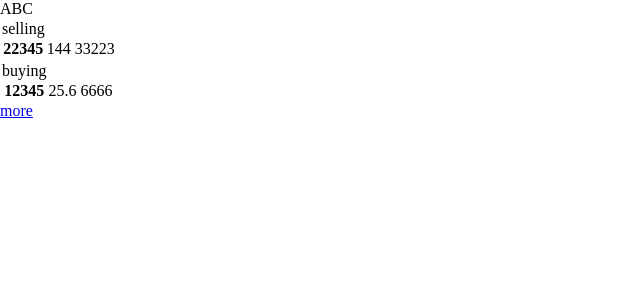
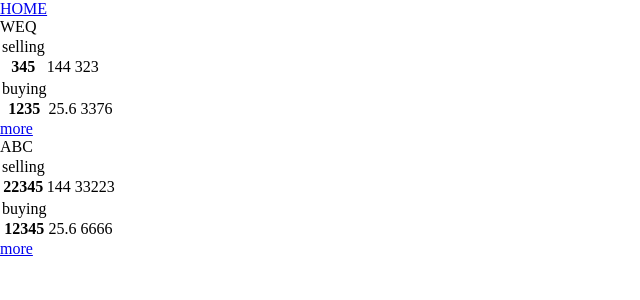
Before and after one commit to tezexchange/tezexchange-web, a Nuxt app: page / in a window 1280 px wide. Shown: the top 300 px of the page, without its empty margins (0-640 px from the left). Built offline with nearby package versions, Linux system fonts and the light colour scheme.

Commit message:
add more mocking data

```diff
--- a/src/js/data.js
+++ b/src/js/data.js
@@ -1,4 +1,36 @@
 export const sample_orders = {
+	WEQ: {
+    selling: [
+      {
+        price: 345,
+        orders: [
+          {owner: 'tz1dfagvWf', amount_tez: '144', amount_token: '323'},
+        ]
+      },
+      {
+        price: 2344,
+        orders: [
+          {owner: 'tz1dbgDesf', amount_tez: '2', amount_token: '52'},
+          {owner: 'tz1efaGDrf', amount_tez: '154', amount_token: '3413'}
+        ]
+      }
+    ],
+    buying: [
+      {
+        price: 1235,
+        orders: [
+          {owner: 'tz1dfagvWf', amount_tez: '12.3', amount_token: '33'},
+          {owner: 'tz1efaGDrf', amount_tez: '13.3', amount_token: '3343'}
+        ]
+      },
+      {
+        price: 144,
+        orders: [
+          {owner: 'tz1dbgDesf', amount_tez: '2', amount_token: '12'},
+        ]
+      }
+    ]
+  },
   ABC: {
     selling: [
       {
--- a/src/layouts/default.vue
+++ b/src/layouts/default.vue
@@ -1,5 +1,6 @@
 <template>
   <div>
+  	<nuxt-link to="/">HOME</nuxt-link>
     <nuxt/>
   </div>
 </template>
--- a/src/pages/index.vue
+++ b/src/pages/index.vue
@@ -17,7 +17,7 @@
 
 <template>
   <div>
-    <token name="ABC" :order_info="entire_orders.ABC" :mini="true"></token>
+    <token :key="k" :name="k" :order_info="v" :mini="true" v-for="(v, k) in entire_orders"></token>
   </div>
 </template>
 
```
